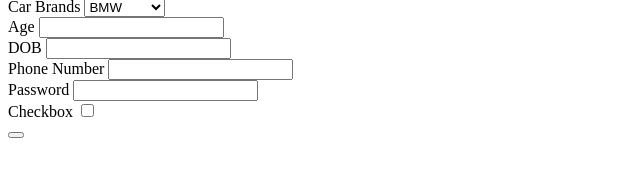
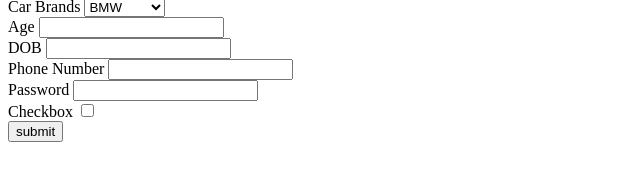
Before and after one commit to acciojob/signup-form-car-AravindSheelam, a website: page main.html in a window 1280 px wide. Shown: the part 72-252 px from the top of the page, without its empty margins (0-640 px from the left). Drawn offline with Linux system fonts and the light colour scheme.

Commit message:
created a submission

```diff
--- a/main.html
+++ b/main.html
@@ -41,7 +41,7 @@
 		<label for="checkbox">Checkbox</label>
 		<input type="checkbox" required><br>
 
-		<button type="button"></button>
+		<button type="button">submit</button>
 	</form>
     <script type="text/javascript" src="./script.js">
 </script>
```
